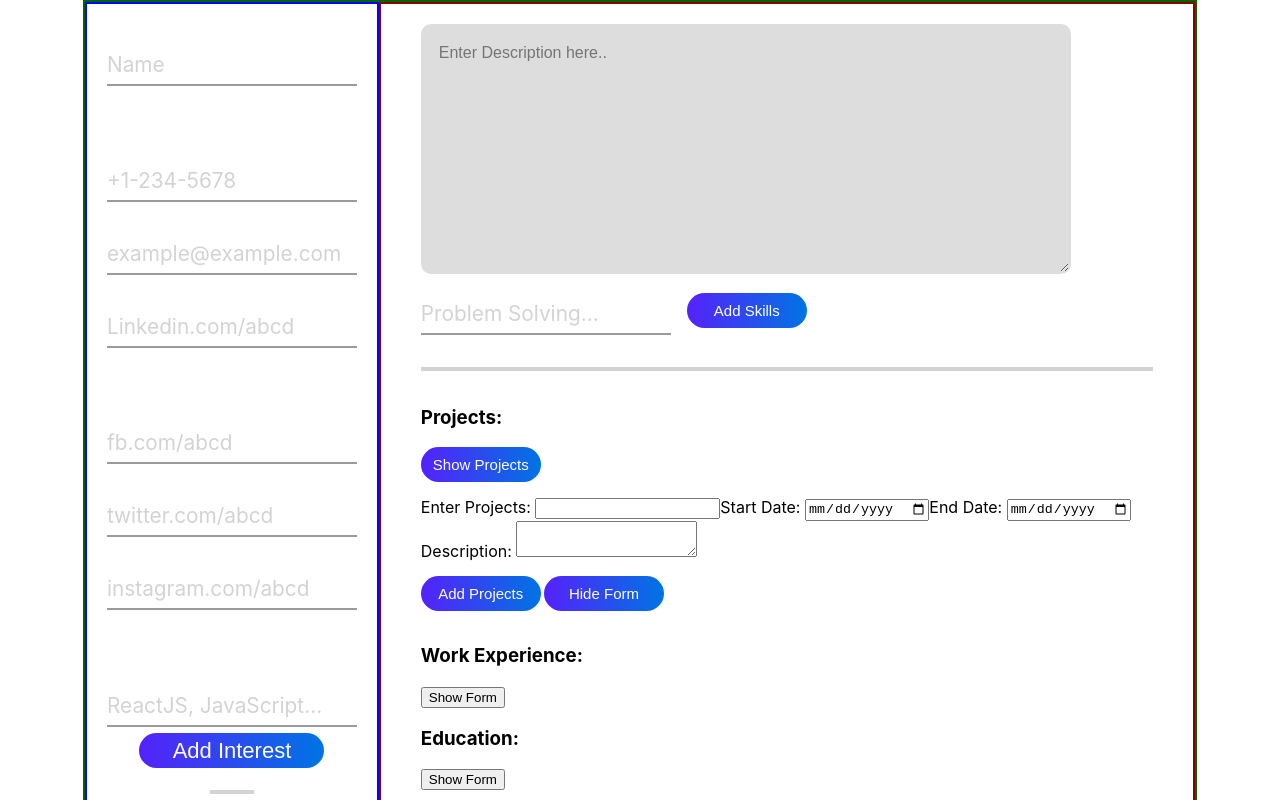
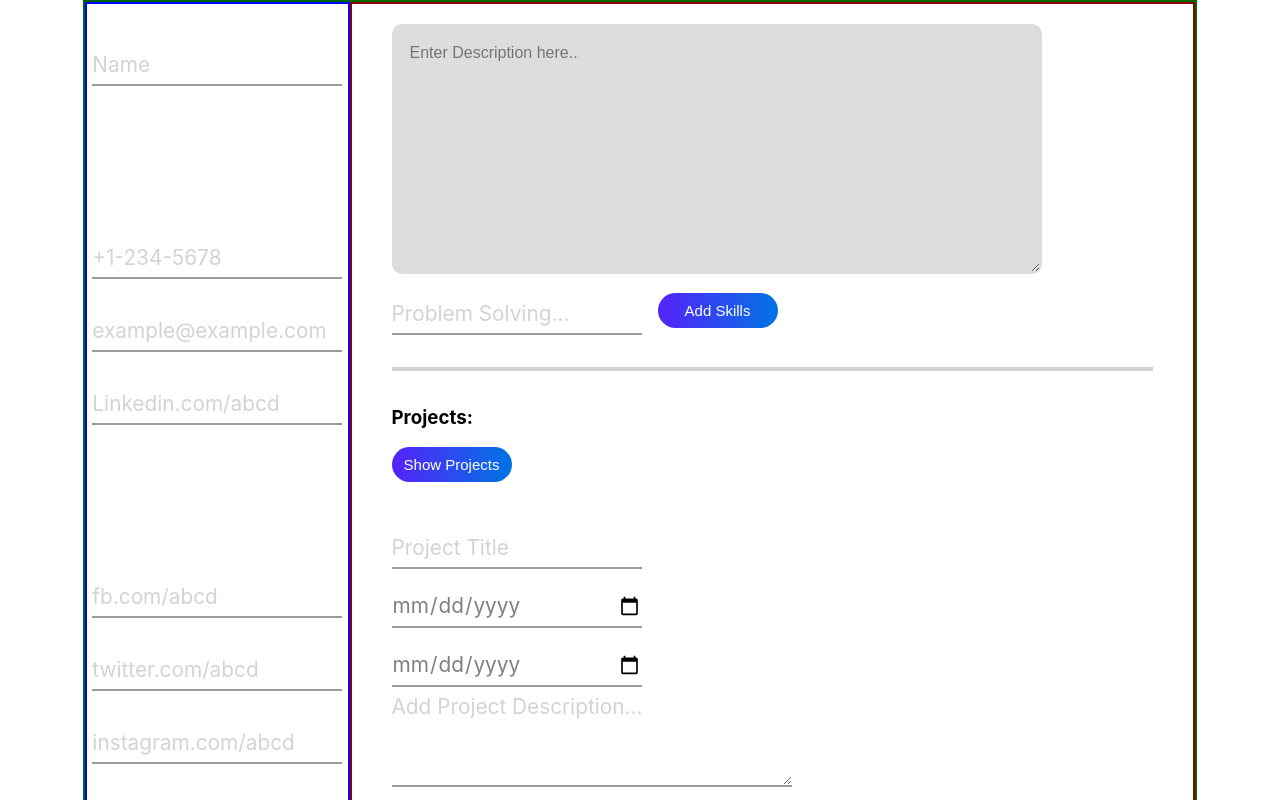
Before and after one commit to saadniazifed/React-CV-App, a React (Create React App) app: page / in a window 1280 px wide. Both pictures are taken after a click on the button "Show Projects". Shown: the top 800 px of the page. Built offline with nearby package versions, Linux system fonts and the light colour scheme.

Commit message:
NotableProject component has been styled.

```diff
--- a/src/components/MainContent/NotableProjects/NotableProjects.css
+++ b/src/components/MainContent/NotableProjects/NotableProjects.css
@@ -31,3 +31,98 @@
   display: flex;
   gap: 0.2rem;
 }
+
+/* Input Styling */
+.form__group {
+  position: relative;
+  padding: 15px 0 0;
+  margin-top: 10px;
+  width: 50%;
+}
+
+.form__field {
+  font-family: inherit;
+  width: 250px;
+  border: 0;
+  border-bottom: 2px solid #9b9b9b;
+  outline: 0;
+  font-size: 1.3rem;
+  color: grey;
+  padding: 7px 0;
+  background: transparent;
+  transition: border-color 0.2s;
+}
+
+.textAreaFormField {
+  font-family: inherit;
+  width: 400px;
+  height: 100px;
+  border: 0;
+  border-bottom: 2px solid #9b9b9b;
+  outline: 0;
+  font-size: 1.3rem;
+  color: grey;
+  padding: 7px 0;
+  background: transparent;
+  transition: border-color 0.2s;
+}
+
+.form__field::placeholder,
+.textAreaFormField::placeholder {
+  color: lightgrey;
+}
+.form__field:placeholder-shown ~ .form__label,
+.textAreaFormField:placeholder-shown ~ .form__label {
+  font-size: 1.3rem;
+  cursor: text;
+  top: 20px;
+}
+
+.form__label {
+  position: absolute;
+  top: 0;
+  display: block;
+  transition: 0.2s;
+  font-size: 1rem;
+  color: #9b9b9b;
+}
+
+.form__field:focus,
+.textAreaFormField:focus {
+  padding-bottom: 6px;
+  font-weight: 700;
+  border-width: 3px;
+  border-image: linear-gradient(to right, #11998e, #38ef7d);
+  border-image-slice: 1;
+}
+.form__field:focus ~ .form__label,
+.textAreaFormField:focus ~ .form__label {
+  position: absolute;
+  top: 0;
+  display: block;
+  transition: 0.2s;
+  font-size: 1rem;
+  color: #11998e;
+  font-weight: 700;
+}
+
+/* reset input */
+.form__field:required,
+.form__field:invalid {
+  box-shadow: none;
+}
+
+.projectTitle,
+.projectStartDate,
+.projectEndDate,
+.projectDescription {
+  display: flex;
+  gap: 1rem;
+  align-items: center;
+  border-bottom: 1px solid lightgrey;
+  padding: 10px;
+}
+
+.projectDataWrapper {
+  border: 1px solid lightgrey;
+}
--- a/src/components/MainContent/NotableProjects/NotableProjects.js
+++ b/src/components/MainContent/NotableProjects/NotableProjects.js
@@ -72,33 +72,38 @@ class NotableProjects extends Component {
           Show Projects
         </button>
         {this.state.formVisible && (
-          <>
-            <label htmlFor="title">Enter Projects: </label>
+          <div className="form__group field">
             <input
               type="text"
               name="title"
               value={this.state.project.title}
               onChange={this.handleChange}
+              className="form__field"
+              placeholder="Project Title"
             />
-            <label htmlFor="startDate">Start Date: </label>
+
             <input
               type="date"
               name="startDate"
               value={this.state.project.startDate}
               onChange={this.handleChange}
+              className="form__field"
             />
-            <label htmlFor="endDate">End Date: </label>
+
             <input
               type="date"
               name="endDate"
               value={this.state.project.endDate}
               onChange={this.handleChange}
+              className="form__field"
             />
-            <label htmlFor="description">Description: </label>
+
             <textarea
               value={this.state.project.description}
               onChange={this.handleChange}
               name="description"
+              className="textAreaFormField"
+              placeholder="Add Project Description..."
             />
             <div className="projectBtnDiv">
               <button
@@ -116,7 +121,7 @@ class NotableProjects extends Component {
                 Hide Form
               </button>
             </div>
-          </>
+          </div>
         )}
         <RenderProjects projectList={projectList} />
       </>
--- a/src/components/MainContent/NotableProjects/RenderProjects.js
+++ b/src/components/MainContent/NotableProjects/RenderProjects.js
@@ -14,11 +14,26 @@ class RenderProjects extends Component {
       <>
         {projectList.map((project) => {
           return (
-            <div key={uniqid()}>
-              <p>{project.title}</p>
-              <p>{project.startDate}</p>
-              <p>{project.endDate}</p>
-              <p>{project.description}</p>
+            <div key={uniqid()} className="projectDataWrapper">
+              <div className="projectTitle">
+                <h3>Project Title:</h3>
+                <p>{project.title}</p>
+              </div>
+
+              <div className="projectStartDate">
+                <h3>Start Date:</h3>
+                <p>{project.startDate}</p>
+              </div>
+
+              <div className="projectEndDate">
+                <h3>End Date:</h3>
+                <p>{project.endDate}</p>
+              </div>
+
+              <div className="projectDescription">
+                <h3>Description: </h3>
+                <p>{project.description}</p>
+              </div>
             </div>
           );
         })}
```
